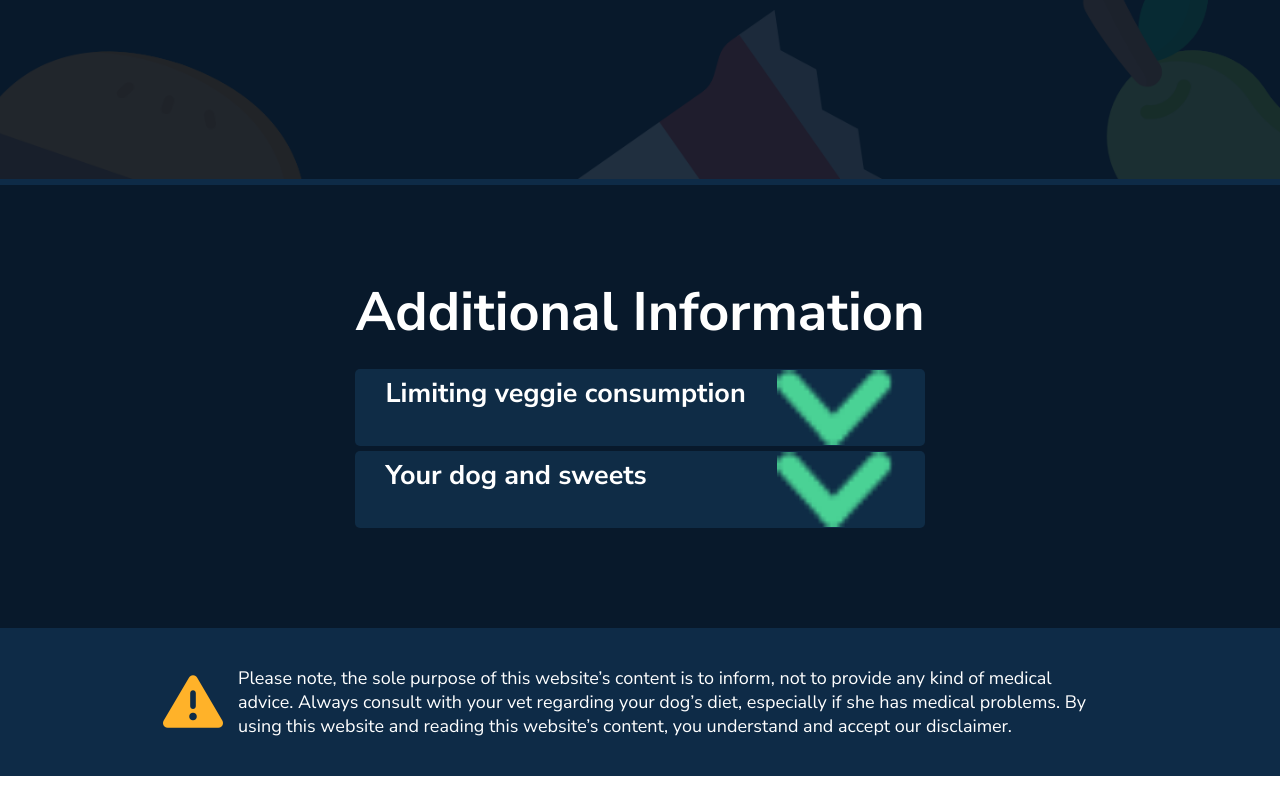
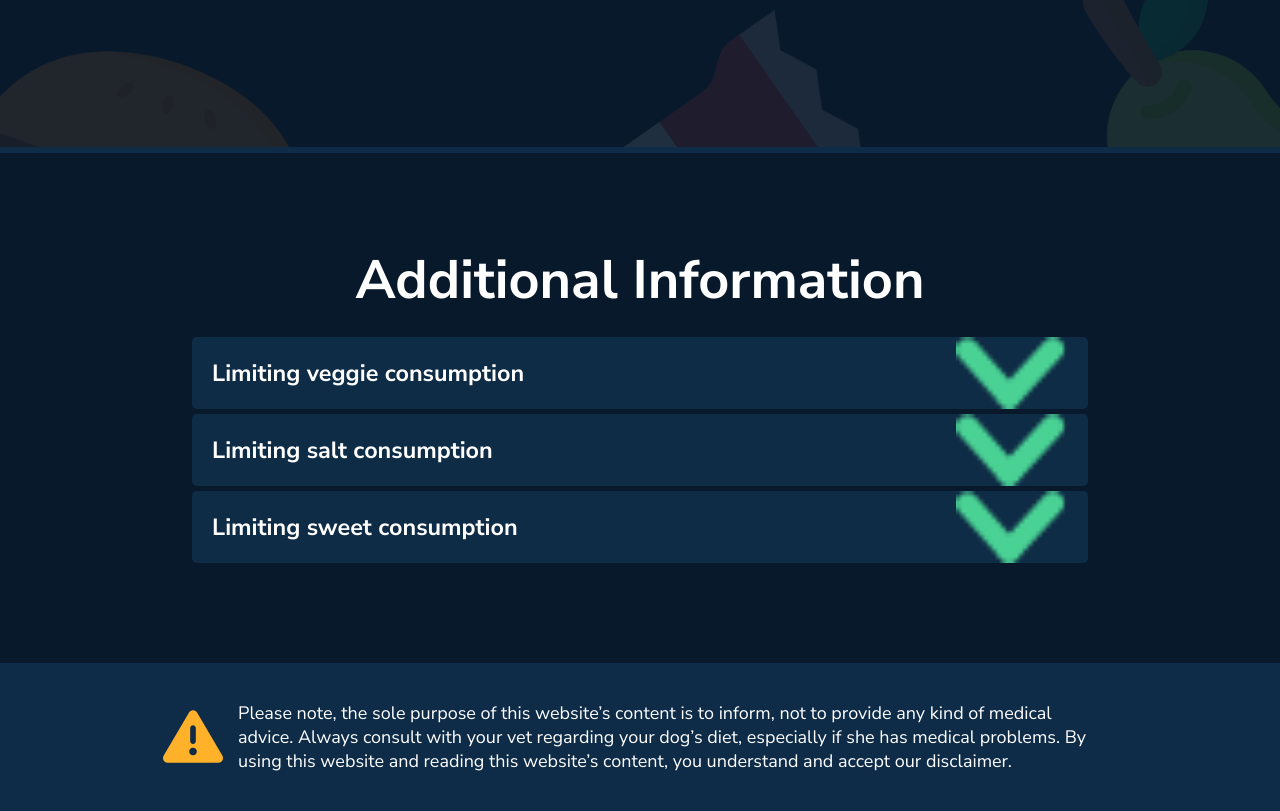
Before and after one commit to jadaquandt/what-can-my-dog-eat, a React (Create React App) app: page / in a window 1280 px wide. Shown: the part 436-1247 px from the top of the page. Before the commit the page ends 1212 px from the top, so only its background shows below. Built offline with nearby package versions, Linux system fonts and the light colour scheme.

Commit message:
Finished accordion component, moved disclaimer statement to it's own component, and updated a few of the dog food descriptions.

```diff
--- a/src/Accordion.jsx
+++ b/src/Accordion.jsx
@@ -5,8 +5,13 @@ export class Accordion extends Component {
         super();
 
         this.state = { showVeg: false,
-                    showSweet: false
+                    showSweet: false,
+                    showSalt: false
          };
+    }
+
+    handleShowSalt = () => {
+        this.setState({ showSalt: !this.state.showSalt})
     }
 
     handleShowVeg = () => {
@@ -21,12 +26,12 @@ export class Accordion extends Component {
         return (
         <div id="information">
                 <h1 id="infoTitle">Additional Information</h1>
-            <div class="info">
+            <div className="info">
                 <div onClick={this.handleShowVeg} class="infoHeaders">
-                <h2 >Limiting veggie consumption</h2>
-                {this.state.showVeg === true ? <img class="arrows" src="/images/down-arrow.png" alt=""/>
-                : <img class="arrows" src="/images/down-arrow-2.png" alt=""/>
-                }
+                    <h2 >Limiting veggie consumption</h2>
+                    {this.state.showVeg === true ? <img class="arrows" src="/images/down-arrow.png" alt=""/>
+                    : <img class="arrows" src="/images/down-arrow-2.png" alt=""/>
+                    }
                 </div>
                 { this.state.showVeg === true
                     ?
@@ -44,16 +49,37 @@ export class Accordion extends Component {
                     : null
                 }
             </div>
-            <div id="sweets">
-                <div onClick={this.handleShowSweet} class="infoHeaders">
-                <h2 >Your dog and sweets</h2>
-                {this.state.showSweet === true ? <img class="arrows" src="/images/down-arrow.png" alt=""/>
-                : <img class="arrows" src="/images/down-arrow-2.png" alt=""/>
+            <div className="info">
+                <div onClick={this.handleShowSalt} className="infoHeaders">
+                    <h2 >Limiting salt consumption</h2>
+                    {this.state.showSalt=== true ? <img className="arrows" src="/images/down-arrow.png" alt=""/>
+                    : <img className="arrows" src="/images/down-arrow-2.png" alt=""/>
+                    }
+                    </div>
+                { this.state.showSalt === true
+                    ?
+                    <div className="infoInside">
+                    While the occasional salty snack probably won't hurt your dog,
+                    always be aware of your pup's salt intake. When too much salt builds up
+                    in a dog’s body, her cells release their water content to try and balance
+                    out the sodium disparity. <br/> <br/> This, in turn, causes a litany of serious
+                    health effects. It can cause seizures, a loss of brain cells, injury to
+                    the kidneys, and severe dehydration. If a dog with salt poisoning
+                    isn’t treated medically, the condition can easily lead to death.
+                    </div>
+                    : null
                 }
+            </div>
+            <div id="info">
+                <div onClick={this.handleShowSweet} className="infoHeaders">
+                    <h2 >Limiting sweet consumption</h2>
+                    {this.state.showSweet === true ? <img className="arrows" src="/images/down-arrow.png" alt=""/>
+                    : <img className="arrows" src="/images/down-arrow-2.png" alt=""/>
+                    }
                 </div>
                     { this.state.showSweet === true
                     ?
-                    <div class="infoInside">
+                    <div className="infoInside">
                         Both chocolate and the artificial sweetener xylitol (found in many
                         sugar-free candies) can be toxic to dogs. Never give these to your dog.
                         Other than that, sugary foods that humans like to eat are generally not
--- a/src/App.css
+++ b/src/App.css
@@ -91,7 +91,8 @@ footer p {
 }
 
 #information {
-  max-width: 75vw;
+  width: 75vw;
+  max-width: 70vw;
 }
 
 #infoTitle {
@@ -104,17 +105,17 @@ footer p {
 
 .infoHeaders {
     background-color: #0f2c46;
-    max-width: 75vw;
-    height: 75px;
+    height: 4em;
     border-radius: 5px;
-    padding: 1px 30px;
+    padding: 0 20px;
     margin-top:5px;
     display: flex;
     justify-content: space-between;
 }
 
 .infoHeaders h2{
-  margin-top: 5px;
+  top: 50%;
+  font-size: 1.3em;
 }
 
 .arrows {
@@ -123,7 +124,7 @@ footer p {
 
 .infoInside {
   background-color: #1d4061;
-  border-radius: 5px;
+  border-radius: 3px;
   font-size: 18px;
   font-weight: 600;
   padding: 1.5em 3em;
@@ -135,7 +136,7 @@ p .infoInside {
 #searchBarInput {
   width: 70vw;
   margin: 5vw;
-  height: 13vh;
+  height: 9vh;
   border: 0;
   background-color: #0e2b47;
   color:rgba(255,255,255);
--- a/src/App.js
+++ b/src/App.js
@@ -3,6 +3,7 @@ import SearchBar from './SearchBar.js';
 import './App.css';
 import dogFoodsData from "./dogFoods.js";
 import Accordion from './Accordion.jsx';
+import Disclaimer from './Disclaimer.jsx';
 
 export class App extends Component {
     render() {
@@ -15,16 +16,7 @@ export class App extends Component {
                 <section className="section-1">
                     <Accordion />
                 </section>
-                <footer id="disclaimerFooters">
-                    <i className="fas fa-exclamation-triangle"></i>
-                    <p>
-                        Please note, the sole purpose of this website’s content is to inform,
-                        not to provide any kind of medical advice. Always consult with your vet
-                        regarding your dog’s diet, especially if she has medical problems.
-                        By using this website and reading this website’s content, you understand
-                        and accept our disclaimer.
-                    </p>
-                </footer>
+                    <Disclaimer />
             </div>
         )
     }
--- a/src/Disclaimer.jsx
+++ b/src/Disclaimer.jsx
@@ -3,9 +3,16 @@ import React, { Component } from 'react'
 export class Disclaimer extends Component {
     render() {
         return (
-            <div>
-                <p>Please note, the sole purpose of this website is to inform, not to provide any kind of medical advice. Always consult with your veterinarian regarding your dog's diet especially if she has medical provlems. By using this website and reading this website's conent, you understand and accept our disclaimer.</p>
-            </div>
+            <footer id="disclaimerFooters">
+                    <i className="fas fa-exclamation-triangle"></i>
+                    <p>
+                        Please note, the sole purpose of this website’s content is to inform,
+                        not to provide any kind of medical advice. Always consult with your vet
+                        regarding your dog’s diet, especially if she has medical problems.
+                        By using this website and reading this website’s content, you understand
+                        and accept our disclaimer.
+                    </p>
+            </footer>
         )
     }
 }
--- a/src/dogFoods.js
+++ b/src/dogFoods.js
@@ -9,7 +9,7 @@ const dogFoods = [
         name: "Almonds",
         answer: "No!",
         status: "harmful",
-        reason: "Almonds may not necessarily be toxic to dogs but they can block the esophagus or even tear the windpipe if not chewed completely"
+        reason: "Almonds can cause gastric intestinal distress to your dog. They can also block the esophagus or even tear the windpipe if not chewed completely."
     },
     {
         name: "Cinnamon",
@@ -403,6 +403,13 @@ const dogFoods = [
         status: "limited",
         reason: "Spinach contains large amounts of vitamins A, B, C, and K. It also contains iron, antioxidants, beta-carotene, and roughage, which stimulate the digestive tract. Presumably, you feed your dog a healthy, nutritious dog food that contains everything he needs, but small amounts of spinach can provide benefits. However, spinach is very high in oxalic acid, which blocks the body’s ability to absorb calcium and can lead to kidney damage. Your dog would have to eat a very large quantity of spinach to cause damage though.",
         preparation: "In very small amounts, raw or cooked plain spinach is ok for your dog."
+    },
+    {
+        name: "Ice Cream",
+        answer: "Yes, but...",
+        status: "limited",
+        reason: "While not a major danger if ice cream is given in small amounts as a treat, for dogs with obesity, diabetes, allergies or dairy intolerance, ice cream could be a big problem. Although some dog owners do feed their dogs ice cream, we cannot say that it is a good dessert for dogs, especially when there are other options that are not likely to cause digestive problems.",
+        preparation: "Rather than feeding your dog ice cream, look up a recipe for dog friendly ice cream or pick up a ready-made one from your local pet store."
     }
 ]
 
```
